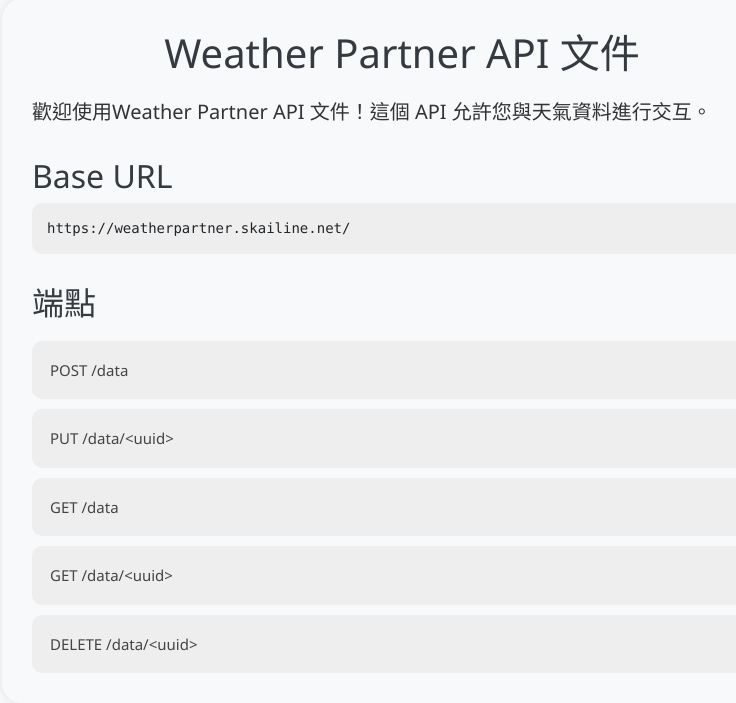
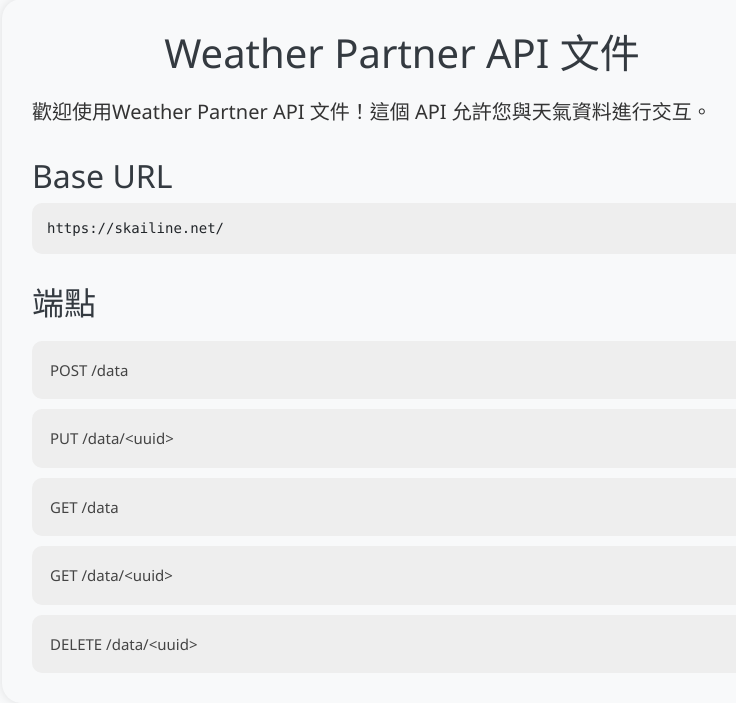
Before and after one commit to Kaih1825/WeatherPartnerAPI, a Flask app: page / in a window 1280 px wide. Shown: the part 129-832 px from the top of the page, without its empty margins (238-974 px from the left). Run offline with Flask 3, Linux system fonts and the light colour scheme; some libraries are stand-ins or nearby versions.

Commit message:
Change base url

```diff
--- a/templates/index.html
+++ b/templates/index.html
@@ -22,7 +22,7 @@
     <p class="lead">歡迎使用Weather Partner API 文件！這個 API 允許您與天氣資料進行交互。</p>
 
     <h2 id="base-url">Base URL</h2>
-    <pre>https://weatherpartner.skailine.net/</pre>
+    <pre>https://skailine.net/</pre>
 
     <h2 id="endpoints">端點</h2>
 
```
